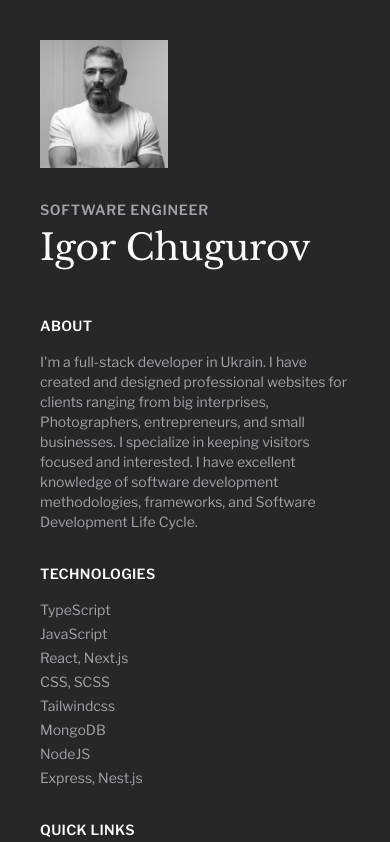
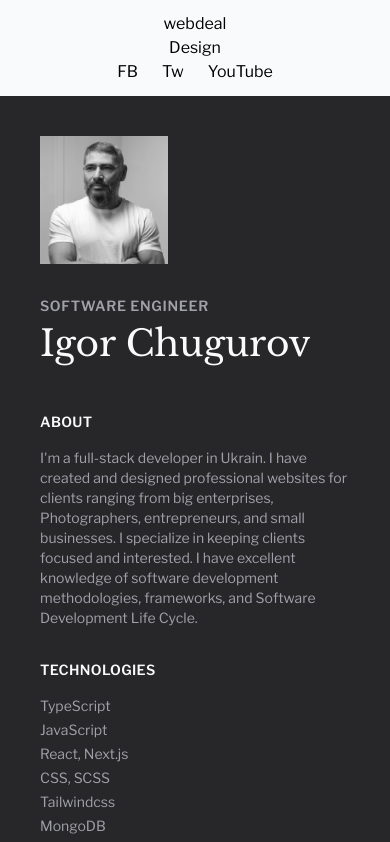
Before and after one commit to IgorChugurov/next-js-tailwind-portfolio, a Next.js app: page / in a window 390 px wide. Shown: the top 842 px of the page. Built offline with nearby package versions, Linux system fonts and the light colour scheme.

Commit message:
spell checking

```diff
--- a/pages/_app.js
+++ b/pages/_app.js
@@ -6,15 +6,15 @@ function MyApp({ Component, pageProps }) {
   return (
     <>
       <DefaultSeo
-        title="Frontend developer in Ukraine"
+        title="Frontend developer based in Ukraine"
         titleTemplate="Igor Chugurov | %s"
         defaultTitle="Software Engineer Igor Chugurov"
-        description="I'm frontend developer in Ukraine. I love to build web applications with modern technologies like  TypeScript, Next.js, React,
+        description="I'm frontend developer based in Ukraine. I love to build web applications with modern technologies like  TypeScript, Next.js, React,
         Tailwind, Express, Nestjs, MongoDB"
         openGraph={{
-          title: "Frontend developer in Ukraine",
+          title: "Frontend developer based in Ukraine",
           description:
-            "I'm frontend developer in Ukraine. I love to build web applications with modern technologies like  TypeScript, Next.js, React, Tailwind, Express, Nestjs, MongoDB",
+            "I'm frontend developer based in Ukraine. I love to build web applications with modern technologies like  TypeScript, Next.js, React, Tailwind, Express, Nestjs, MongoDB",
           type: "website",
           locale: "en_IE",
           url: "https://www.url.ie/",
--- /dev/null
+++ b/pages/components/Navbar.jsx
@@ -0,0 +1,25 @@
+import styles from "../../styles/Navbar.module.css";
+console.log(styles);
+const Navbar = () => {
+  return (
+    <nav className="sticky top-0   z-10 bg-gray-50">
+      <div className={styles.navbarwrap}>
+        <div className="w-80">
+          <a>webdeal</a>
+        </div>
+        <div>
+          <a>Design</a>
+        </div>
+        <div className="flex w-96 justify-center">
+          <div className="flex gap-6">
+            <a>FB</a>
+            <a>Tw</a>
+            <a>YouTube</a>
+          </div>
+        </div>
+      </div>
+    </nav>
+  );
+};
+
+export default Navbar;
--- a/pages/index.js
+++ b/pages/index.js
@@ -1,6 +1,7 @@
 import Layout from "./components/Layout";
 import About from "./components/About";
 import PortfolioSection from "./components/PortfolioSection";
+import Navbar from "./components/Navbar";
 const Homepage = () => {
   const technologies = [
     "TypeScript",
@@ -46,7 +47,7 @@ const Homepage = () => {
       color: "#eb3c27",
 
       description:
-        "Corporate website for the largest shopping and entertainment center in Ukraine.",
+        "Corporate website for the largest shopping and entertainment center based in Ukraine.",
       technologies: ["TypeScript", "JavaScript", "React, Next.js", "CSS, SCSS", "Tailwindcss"],
       links: [{ text: "Site", href: "https://blockbustermall.com.ua/" }],
     },
@@ -64,12 +65,13 @@ const Homepage = () => {
 
   return (
     <Layout>
+      <Navbar />
       <About
         profile="/igorchugurov.jpg"
         pofileAlt="Igor Chugurov"
         subtitle="Software Engineer"
         title="Igor Chugurov"
-        description={`I'm a full-stack developer in Ukrain. I have created and designed professional websites for clients ranging from big interprises, Photographers, entrepreneurs, and small businesses. I specialize in keeping visitors focused and interested. I have excellent knowledge of software development methodologies, frameworks, and Software Development Life Cycle.`}
+        description={`I'm a full-stack developer in Ukrain. I have created and designed professional websites for clients ranging from big enterprises, Photographers, entrepreneurs, and small businesses. I specialize in keeping clients focused and interested. I have excellent knowledge of software development methodologies, frameworks, and Software Development Life Cycle.`}
         technologies={technologies}
         quickLinks={quickLinks}
       />
--- /dev/null
+++ b/styles/Navbar.module.css
@@ -0,0 +1,3 @@
+.navbarwrap {
+  @apply flex flex-col items-center py-3 text-center sm:flex-row sm:justify-between xl:container xl:mx-auto;
+}
```
